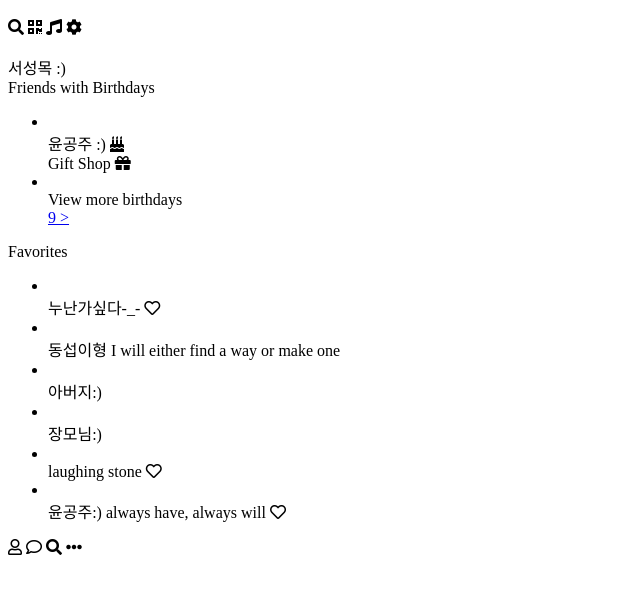
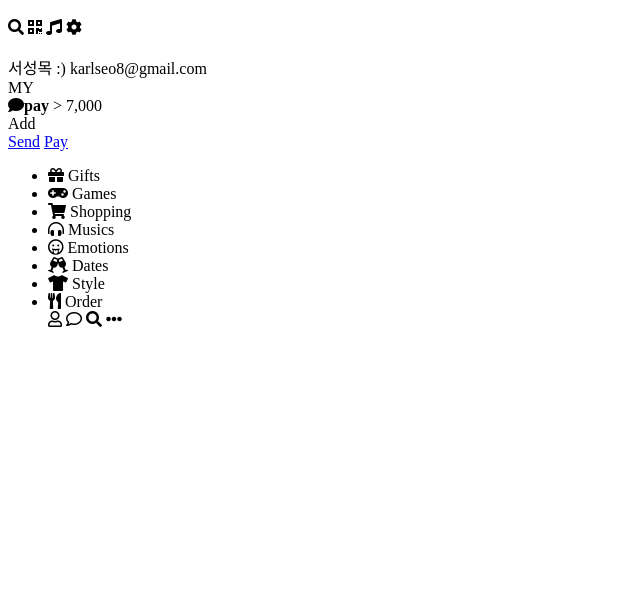
Before and after one commit to Karlseo8/kakao_clone_2.0, a plain HTML site: page more.html in a window 1280 px wide. Shown: the part 105-698 px from the top of the page, without its empty margins (0-640 px from the left). Drawn offline with Linux system fonts and the light colour scheme.

Commit message:
update html for more, search, settings

```diff
--- a/more.html
+++ b/more.html
@@ -46,81 +46,63 @@
     </header>
     <main class="main-me">
         <img class="main-me__profile-pic">
-        <div class="main-me__title">서성목 :)</div>
+        <div class="main-me__title">
+            <span class="name">서성목 :)</span>
+            <span class="email">karlseo8@gmail.com</span>
+        </div>
+        <div class="main-me__lable">MY</div>
     </main>
-    <section class="friends-with-birthdays">Friends with Birthdays</section>
-    <ul class="birthdays">
-        <li class="birthdays__list">
-            <img class="profile-pic">
-            <div class="profile__title">
-                <span class="name">윤공주 :)</span>
-                <i class="fas fa-birthday-cake"></i>
-            </div>
-            <div class="gift-shop__box">
-                <span class="gift-shop__title">Gift Shop</span>
-                <i class="fas fa-gift"></i>
-            </div>
+    <section class="kakao-pay">
+        <div class="kakao-pay__status">
+            <i class="fas fa-comment">pay</i>
+            <span class="balance">> 7,000</span>
+            <div class="add">Add</div>
+        </div>
+        <div class="kakao-pay__button">
+            <a href="#" class="send_button">Send</a>
+            <a href="#" class="Pay_button">Pay</a>
+        </div>
+    </section>
+    <ul class="applications">
+        <li class="app">
+            <i class="fas fa-gift"></i>
+            <span class="title">Gifts</span>
         </li>
-        <li class="birthdays__list">
-            <img class="profile-pic">
-            <div class="profile__title">
-                <span class="name">View more birthdays</span>
-            </div>
-            <a href="#" class="view-more">9 ></a>
+        <li class="app">
+            <i class="fas fa-gamepad"></i>
+            <span class="title">Games</span>
         </li>
-    </ul>
-    </section>
-    <section class="favorite-friends">Favorites</section>
-    <ul class="favorites">
-        <li class="favorites__list">
-            <img class="profile-pic">
-            <div class="profile__title">
-                <span class="name">누난가싶다-_-</span>
-                <i class="far fa-heart"></i>
-            </div>
+        <li class="app">
+            <i class="fas fa-shopping-cart"></i>
+            <span class="title">Shopping</span>
         </li>
-        <li class="favorites__list">
-            <img class="profile-pic">
-            <div class="profile__title">
-                <span class="name">동섭이형</span>
-                <span class="slogan">I will either find a way or make one</span>
-            </div>
+        <li class="app">
+            <i class="fas fa-headphones-alt"></i>
+            <span class="title">Musics</span>
         </li>
-        <li class="favorites__list">
-            <img class="profile-pic">
-            <div class="profile__title">
-                <span class="name">아버지:)</span>
-            </div>
+        <li class="app">
+            <i class="far fa-grin-tongue"></i>
+            <span class="title">Emotions</span>
         </li>
-        <li class="favorites__list">
-            <img class="profile-pic">
-            <div class="profile__title">
-                <span class="name">장모님:)</span>
-            </div>
+        <li class="app">
+            <i class="fas fa-glass-cheers"></i>
+            <span class="title">Dates</span>
         </li>
-        <li class="favorites__list">
-            <img class="profile-pic">
-            <div class="profile__title">
-                <span class="name">laughing stone</span>
-                <i class="far fa-heart"></i>
-            </div>
+        <li class="app">
+            <i class="fas fa-tshirt"></i>
+            <span class="title">Style</span>
         </li>
-        <li class="favorites__list">
-            <img class="profile-pic">
-            <div class="profile__title">
-                <span class="name">윤공주:)</span>
-                <span class="slogan">always have, always will
-                    <i class="far fa-heart"></i>
-                </span>
-            </div>
+        <li class="app">
+            <i class="fas fa-utensils"></i>
+            <span class="title">Order</span>
         </li>
-    </ul>
-    <nav class="nav-bar">
-        <i class="far fa-user"></i>
-        <i class="far fa-comment"></i>
-        <i class="fas fa-search"></i>
-        <i class="fas fa-ellipsis-h"></i>
-    </nav>
+        </section>
+        <nav class="nav-bar">
+            <i class="far fa-user"></i>
+            <i class="far fa-comment"></i>
+            <i class="fas fa-search"></i>
+            <i class="fas fa-ellipsis-h"></i>
+        </nav>
 </body>
 
 </html>
```
Also changed, not shown: search.html (+75 -0 lines), settings.html (+52 -0 lines).
